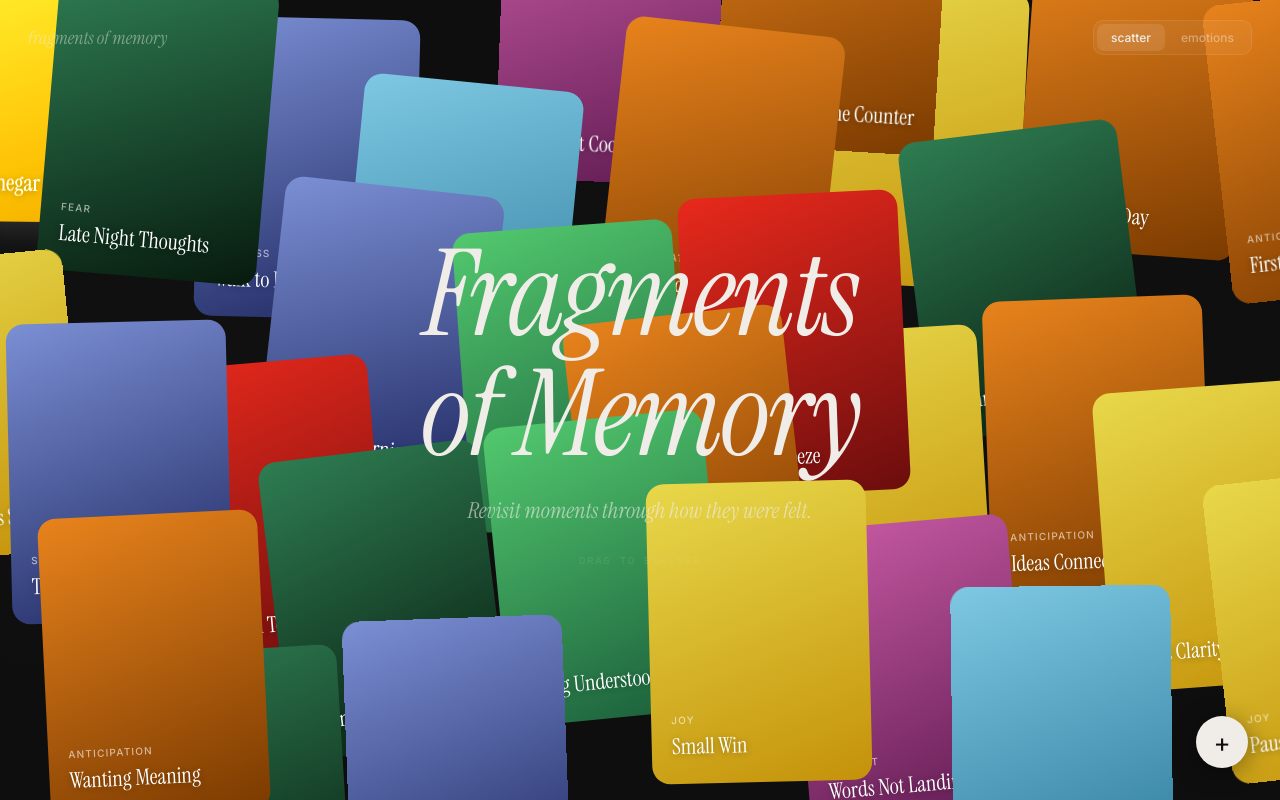
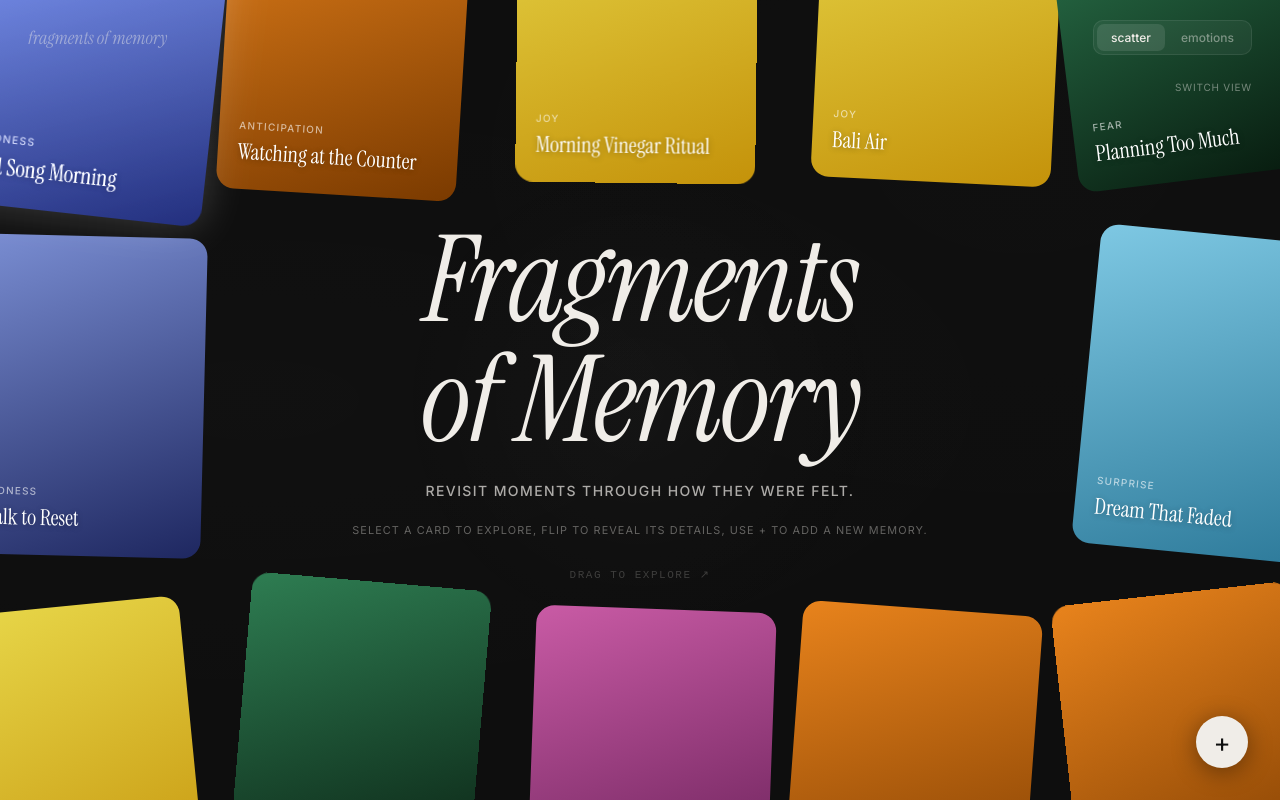
Before and after one commit to diskoyoko/Memory_Flashcards, a React (Vite) app: page / in a window 1280 px wide. Built offline with nearby package versions, Linux system fonts and the light colour scheme.

Commit message:
feat: hero title canvas, scatter clear zone, new card highlight with dissolve, emotion filter view, mobile responsive, touch panning, Plutchik emotion system, updated README

```diff
--- a/src/App.jsx
+++ b/src/App.jsx
@@ -18,6 +18,10 @@ export default function App() {
 
   // ID of the focused card, or null
   const [focused, setFocused] = useState(null)
+  // ID of the most recently added card — stays until the next card is added
+  const [newCardId, setNewCardId] = useState(null)
+  // Previous new card id — gets a dissolve animation when replaced
+  const [dissolveId, setDissolveId] = useState(null)
   // Whether the focused card is flipped to show back
   const [flipped, setFlipped] = useState(false)
   // Layout mode
@@ -44,8 +48,17 @@ export default function App() {
   function openEdit(card)  { dismiss(); setModal({ edit: card }) }
 
   function handleSave(data) {
-    if (modal === 'add') addMemory(data)
-    else if (modal?.edit) updateMemory(modal.edit.id, data)
+    if (modal === 'add') {
+      const id = addMemory(data)
+      // Move current highlight to dissolve, set new highlight
+      if (newCardId) {
+        setDissolveId(newCardId)
+        setTimeout(() => setDissolveId(null), 1000)
+      }
+      setNewCardId(id)
+    } else if (modal?.edit) {
+      updateMemory(modal.edit.id, data)
+    }
     setModal(null)
   }
 
@@ -57,10 +70,10 @@ export default function App() {
   const focusedMemory = focused ? memories.find(m => m.id === focused) : null
 
   const filterProps = {
-    memories, focused, flipped,
-    onFocus: focus, onFlip: flip,
-    onEdit: openEdit, onDelete: handleDelete,
+    memories,
+    onFocus: focus,
     activeEmotion, setActiveEmotion,
+    newCardId, dissolveId,
   }
 
   return (
@@ -81,11 +94,12 @@ export default function App() {
             emotions
           </button>
         </nav>
+        <span className="view-toggle-hint">switch view</span>
       </header>
 
       <main role="main">
         {view === 'scatter'
-          ? <ScatterView memories={memories} focused={focused} onFocus={focus} />
+          ? <ScatterView memories={memories} focused={focused} onFocus={focus} newCardId={newCardId} dissolveId={dissolveId} />
           : <FilterView {...filterProps} />
         }
       </main>
--- a/src/components/FilterView.jsx
+++ b/src/components/FilterView.jsx
@@ -9,8 +9,8 @@ import Card from './Card'
 import { PRIMARY_EMOTIONS, emotionToColor } from '../data/seed'
 
 export default function FilterView({
-  memories, focused, flipped, onFocus, onFlip, onEdit, onDelete,
-  activeEmotion, setActiveEmotion,
+  memories, onFocus,
+  activeEmotion, setActiveEmotion, newCardId, dissolveId,
 }) {
   // Only show primary emotions that have at least one card
   const usedEmotions = PRIMARY_EMOTIONS.filter(e =>
@@ -52,21 +52,15 @@ export default function FilterView({
         </div>
       ) : (
         <div className="category-cards">
-          {visible.map(m => {
-            const isFocused = focused === m.id
-            return (
-              <Card
-                key={m.id}
-                memory={m}
-                focused={isFocused}
-                flipped={isFocused && flipped}
-                onFocus={() => onFocus(m.id)}
-                onFlip={onFlip}
-                onEdit={() => onEdit(m)}
-                onDelete={() => onDelete(m.id)}
-              />
-            )
-          })}
+          {visible.map(m => (
+            <Card
+              key={m.id}
+              memory={m}
+              onFocus={() => onFocus(m.id)}
+              isNew={m.id === newCardId}
+              isDissolving={m.id === dissolveId}
+            />
+          ))}
         </div>
       )}
 
--- a/src/components/ScatterView.jsx
+++ b/src/components/ScatterView.jsx
@@ -1,34 +1,53 @@
-// ScatterView.jsx — The default "scatter" layout
-// Cards are spread across a large canvas in a loose grid with random rotation and offset.
-// Features:
-//   - Parallax: cards shift slightly as you move your mouse (depth effect)
-//   - Drag-to-pan: click and drag the background to explore the canvas
-//   - Click a card to focus it (opens the FocusedCard overlay in App.jsx)
-//
-// Cards are NOT flipped here — flipping happens in FocusedCard.
-
 import { useEffect, useRef, useState } from 'react'
 import '../css/scatter.css'
 
-// Converts a card's string ID into a number so we can derive
-// a consistent random-looking position and rotation for it
 function idToNum(id) {
   return id.split('').reduce((acc, c) => acc + c.charCodeAt(0), 0)
 }
 
-function scatterPos(id, index, total) {
+const CARD_W = 240
+const CARD_H = 320
+const GAP    = 40
+const CELL_W = CARD_W + GAP  // 280px
+const CELL_H = CARD_H + GAP  // 360px
+
+// 5cm clear zone around title (~190px radius at 96dpi) + title text size
+const CLEAR_RX = 360
+const CLEAR_RY = 240
+
+let _slots = null
+function getSlots() {
+  if (_slots) return _slots
+  const raw = []
+  const range = 12
+  for (let row = -range; row <= range; row++) {
+    for (let col = -range; col <= range; col++) {
+      const x = col * CELL_W
+      const y = row * CELL_H
+      if ((x * x) / (CLEAR_RX * CLEAR_RX) + (y * y) / (CLEAR_RY * CLEAR_RY) < 1) continue
+      raw.push({ x, y, dist: Math.sqrt(x * x + y * y) })
+    }
+  }
+  raw.sort((a, b) => a.dist - b.dist)
+  const RING = 8
+  for (let i = 0; i < raw.length - RING; i += RING) {
+    for (let j = i + RING - 1; j > i; j--) {
+      const k = i + (((j - i) * 2654435761) >>> 0) % (j - i + 1)
+      ;[raw[j], raw[k]] = [raw[k], raw[j]]
+    }
+  }
+  _slots = raw
+  return _slots
+}
+
+function scatterPos(id, index) {
   const n = idToNum(id)
-  const cols = Math.ceil(Math.sqrt(total + 1))
-  const col = index % cols
-  const row = Math.floor(index / cols)
-  const cellW = 100 / cols
-  const cellH = 100 / Math.ceil(total / cols)
-  const noiseX = ((n * 7) % 30) - 15
-  const noiseY = ((n * 13) % 30) - 15
-  const rot = ((n % 20) - 10) * 0.7
-  const left = cellW * col + cellW / 2 + noiseX
-  const top  = cellH * row + cellH / 2 + noiseY
-  return { left: `${left}%`, top: `${top}%`, rot }
+  const slots = getSlots()
+  const slot  = slots[index % slots.length]
+  const noiseX = ((n * 7)  % GAP) - GAP / 2
+  const noiseY = ((n * 13) % GAP) - GAP / 2
+  const rot    = ((n % 20) - 10) * 0.7
+  return { x: slot.x + noiseX, y: slot.y + noiseY, rot }
 }
 
 function cardDepth(id) {
@@ -36,15 +55,15 @@ function cardDepth(id) {
   return 0.3 + (n % 8) * 0.1
 }
 
-export default function ScatterView({ memories, focused, onFocus }) {
+export default function ScatterView({ memories, focused, onFocus, newCardId, dissolveId }) {
   const parallaxTarget  = useRef({ x: 0, y: 0 })
   const parallaxCurrent = useRef({ x: 0, y: 0 })
   const [parallax, setParallax] = useState({ x: 0, y: 0 })
 
   const [pan, setPan] = useState({ x: 0, y: 0 })
-  const panRef    = useRef({ x: 0, y: 0 })
-  const dragStart = useRef(null) // { mouseX, mouseY, panX, panY } when drag begins
-  const dragDist  = useRef(0)   // total distance moved during current drag
+  const panRef     = useRef({ x: 0, y: 0 })
+  const canvasDrag = useRef(null)
+  const canvasDist = useRef(0)
 
   const rafRef = useRef(null)
 
@@ -52,53 +71,42 @@ export default function ScatterView({ memories, focused, onFocus }) {
     function onMouseMove(e) {
       document.documentElement.style.setProperty('--cursor-x', `${e.clientX}px`)
       document.documentElement.style.setProperty('--cursor-y', `${e.clientY}px`)
-
       parallaxTarget.current = {
         x: e.clientX / window.innerWidth  - 0.5,
         y: e.clientY / window.innerHeight - 0.5,
       }
-
-      if (dragStart.current) {
-        const dx = e.clientX - dragStart.current.mouseX
-        const dy = e.clientY - dragStart.current.mouseY
-        dragDist.current = Math.hypot(dx, dy)
+      if (canvasDrag.current) {
+        const dx = e.clientX - canvasDrag.current.mouseX
+        const dy = e.clientY - canvasDrag.current.mouseY
+        canvasDist.current = Math.hypot(dx, dy)
         panRef.current = {
-          x: dragStart.current.panX + dx,
-          y: dragStart.current.panY + dy,
+          x: canvasDrag.current.panX + dx,
+          y: canvasDrag.current.panY + dy,
         }
         setPan({ ...panRef.current })
       }
     }
 
     function onMouseUp() {
-      dragStart.current = null
+      canvasDrag.current = null
       document.body.style.cursor = ''
     }
 
-    // Touch support for panning on mobile
     function onTouchMove(e) {
+      if (!canvasDrag.current) return
+      e.preventDefault()
       const touch = e.touches[0]
-      if (dragStart.current) {
-        e.preventDefault()
-        const dx = touch.clientX - dragStart.current.mouseX
-        const dy = touch.clientY - dragStart.current.mouseY
-        dragDist.current = Math.hypot(dx, dy)
-        panRef.current = {
-          x: dragStart.current.panX + dx,
-          y: dragStart.current.panY + dy,
-        }
-        setPan({ ...panRef.current })
-      }
-    }
-
-    function onTouchEnd() {
-      dragStart.current = null
+      const dx = touch.clientX - canvasDrag.current.mouseX
+      const dy = touch.clientY - canvasDrag.current.mouseY
+      canvasDist.current = Math.hypot(dx, dy)
+      panRef.current = { x: canvasDrag.current.panX + dx, y: canvasDrag.current.panY + dy }
+      setPan({ ...panRef.current })
     }
 
     window.addEventListener('mousemove', onMouseMove)
     window.addEventListener('mouseup', onMouseUp)
     window.addEventListener('touchmove', onTouchMove, { passive: false })
-    window.addEventListener('touchend', onTouchEnd)
+    window.addEventListener('touchend', onMouseUp)
 
     function tick() {
       parallaxCurrent.current.x += (parallaxTarget.current.x - parallaxCurrent.current.x) * 0.06
@@ -111,15 +119,16 @@ export default function ScatterView({ memories, focused, onFocus }) {
     return () => {
       window.removeEventListener('mousemove', onMouseMove)
       window.removeEventListener('mouseup', onMouseUp)
+      window.removeEventListener('touchmove', onTouchMove)
+      window.removeEventListener('touchend', onMouseUp)
       cancelAnimationFrame(rafRef.current)
     }
   }, [])
 
-  function startDrag(e) {
-    // Don't start drag with right-click
+  function startCanvasDrag(e) {
     if (e.button !== 0) return
-    dragDist.current = 0
-    dragStart.current = {
+    canvasDist.current = 0
+    canvasDrag.current = {
       mouseX: e.clientX,
       mouseY: e.clientY,
       panX: panRef.current.x,
@@ -129,8 +138,7 @@ export default function ScatterView({ memories, focused, onFocus }) {
   }
 
   function handleCardClick(id) {
-    // If the mouse moved more than 6px during the drag, treat it as a pan — not a card click
-    if (dragDist.current > 6) return
+    if (canvasDist.current > 6) return
     if (!focused) onFocus(id)
   }
 
@@ -146,40 +154,43 @@ export default function ScatterView({ memories, focused, onFocus }) {
   }
 
   return (
-    <div className="scatter-view" onMouseDown={startDrag} style={{ cursor: 'grab' }}>
+    <div className="scatter-view" onMouseDown={startCanvasDrag} style={{ cursor: 'grab' }}>
       <div
         className="scatter-canvas"
         style={{ transform: `translate(${pan.x}px, ${pan.y}px)` }}
       >
-        {/* Hero title — lives at the center of the canvas, pans away when you drag */}
         <div className="canvas-hero">
           <h1 className="canvas-title">Fragments<br />of Memory</h1>
           <p className="canvas-subtitle">Revisit moments through how they were felt.</p>
-          <p className="canvas-drag-hint">drag to explore</p>
+          <p className="canvas-instructions">Select a card to explore, flip to reveal its details, use + to add a new memory.</p>
+          <p className="canvas-drag-hint">drag to explore ↗</p>
         </div>
 
         {memories.map((m, i) => {
-          const pos   = scatterPos(m.id, i, memories.length)
+          const pos   = scatterPos(m.id, i)
           const depth = cardDepth(m.id)
-          const px = parallax.x * depth * 28
-          const py = parallax.y * depth * 20
-          const isFocused = focused === m.id
+          const plx   = parallax.x * depth * 28
+          const ply   = parallax.y * depth * 20
+          const isNew  = m.id === newCardId
+          const isDiss = m.id === dissolveId
 
           return (
             <div
               key={m.id}
-              className="scatter-card-shell"
+              className={`scatter-card-shell${isNew ? ' card-just-added' : isDiss ? ' card-dissolving' : ''}`}
               style={{
-                left: pos.left,
-                top: pos.top,
-                transform: `translate(-50%, -50%) rotate(${pos.rot}deg) translate(${px}px, ${py}px)`,
-                opacity: focused && !isFocused ? 0.35 : 1,
+                left: `calc(50% + ${pos.x}px)`,
+                top:  `calc(50% + ${pos.y}px)`,
+                transform: `translate(-50%, -50%) rotate(${pos.rot}deg) translate(${plx}px, ${ply}px)`,
+                opacity: focused && m.id !== focused ? 0.35 : 1,
                 transition: 'opacity 0.3s ease',
+                zIndex: isNew ? 10 : 'auto',
                 cursor: 'pointer',
               }}
               onClick={() => handleCardClick(m.id)}
             >
               <div className={`scatter-card-face color-${m.primaryEmotion?.toLowerCase() ?? 'sadness'}`}>
+                {isNew && <span className="card-new-badge">just added</span>}
                 <div className="scatter-card-badge">{m.primaryEmotion}</div>
                 <div className="scatter-card-title">{m.title}</div>
               </div>
--- a/src/css/category.css
+++ b/src/css/category.css
@@ -28,8 +28,10 @@
   position: relative;
   top: auto !important;
   left: auto !important;
-  transform: none !important;
-  flex-shrink: 0;
+  flex: 0 0 var(--card-width) !important;
+  width: var(--card-width) !important;
+  height: var(--card-height) !important;
+  transform: none;
 }
 
 .category-view .card-wrapper:hover {
--- a/src/css/scatter.css
+++ b/src/css/scatter.css
@@ -62,12 +62,25 @@
 }
 
 .canvas-subtitle {
-  font-family: var(--font-title);
-  font-style: italic;
-  font-size: clamp(16px, 1.8vw, 22px);
+  font-family: var(--font-body);
+  font-style: normal;
+  font-size: clamp(11px, 1.1vw, 14px);
+  font-weight: 500;
+  letter-spacing: 0.1em;
+  text-transform: uppercase;
+  color: rgba(240, 237, 232, 0.7);
+  line-height: 1.6;
+}
+
+.canvas-instructions {
+  font-family: var(--font-body);
+  font-style: normal;
+  font-size: clamp(10px, 0.85vw, 12px);
   font-weight: 400;
-  color: rgba(240, 237, 232, 0.6);
-  line-height: 1.5;
+  letter-spacing: 0.1em;
+  text-transform: uppercase;
+  color: rgba(240, 237, 232, 0.38);
+  line-height: 1.6;
 }
 
 .canvas-drag-hint {
@@ -75,7 +88,7 @@
   font-size: 11px;
   letter-spacing: 0.14em;
   text-transform: uppercase;
-  color: rgba(240, 237, 232, 0.3);
+  color: rgba(240, 237, 232, 0.5);
   margin-top: 8px;
   animation: hintPulse 2.5s ease-in-out infinite;
 }
@@ -93,6 +106,40 @@
   cursor: pointer;
 }
 
+/* New card always on top of all other scatter cards */
+.scatter-card-shell.card-just-added {
+  z-index: 10;
+}
+
+/* ── New card added animation ───────────────────────────────────────────── */
+/* Entry: card pops in from slightly below with a spring */
+.scatter-card-shell.card-just-added {
+  animation: cardDropIn 0.7s cubic-bezier(0.34, 1.56, 0.64, 1) forwards;
+}
+
+@keyframes cardDropIn {
+  0%   { opacity: 0; transform: translate(-50%, -40%) rotate(var(--rot, 0deg)) scale(0.75); }
+  100% { opacity: 1; transform: translate(-50%, -50%) rotate(var(--rot, 0deg)) scale(1); }
+}
+
+/* Persistent glow that stays until next card is added */
+.scatter-card-shell.card-just-added .scatter-card-face {
+  box-shadow: 0 0 0 2px rgba(255,255,255,0.55), 0 0 32px rgba(255,255,255,0.22);
+  animation: newCardFlash 0.7s ease-out forwards;
+}
+
+@keyframes newCardFlash {
+  0%   { filter: brightness(1.8); }
+  100% { filter: brightness(1.0); }
+}
+
+/* Dissolve: glow fades out when replaced by a newer card */
+.scatter-card-shell.card-dissolving .scatter-card-face {
+  box-shadow: none;
+  filter: brightness(1);
+  transition: box-shadow 0.8s ease, filter 0.8s ease;
+}
+
 /* Hover glow — brightens and lifts */
 .scatter-card-shell:hover .scatter-card-face {
   filter: brightness(1.2) saturate(1.15) drop-shadow(0 0 20px rgba(255,255,255,0.2));
@@ -101,6 +148,7 @@
 
 /* The visual card face shown in scatter view */
 .scatter-card-face {
+  position: relative;
   width: 100%;
   height: 100%;
   border-radius: var(--card-radius);
--- a/src/css/toggle.css
+++ b/src/css/toggle.css
@@ -17,6 +17,20 @@
   font-size: 18px;
   color: var(--color-text-muted);
   pointer-events: auto;
+}
+
+.view-toggle-hint {
+  position: absolute;
+  top: calc(100% + 6px);
+  right: 28px;
+  font-family: var(--font-body);
+  font-size: 10px;
+  font-weight: 400;
+  letter-spacing: 0.08em;
+  text-transform: uppercase;
+  color: var(--color-text-muted);
+  white-space: nowrap;
+  pointer-events: none;
 }
 
 .view-toggle {
--- a/src/hooks/useMemories.js
+++ b/src/hooks/useMemories.js
@@ -39,10 +39,9 @@ export function useMemories() {
   }, [memories])
 
   function addMemory(data) {
-    setMemories(prev => [
-      { ...data, id: nanoid(), createdAt: Date.now() },
-      ...prev,
-    ])
+    const id = nanoid()
+    setMemories(prev => [{ ...data, id, createdAt: Date.now() }, ...prev])
+    return id
   }
 
   function updateMemory(id, data) {
```
Also changed, not shown: src/components/Card.jsx (+10 -60 lines), src/css/card.css (+18 -82 lines), src/css/global.css (+20 -2 lines), 1 other file (tests, documents, lock files or other folders).
